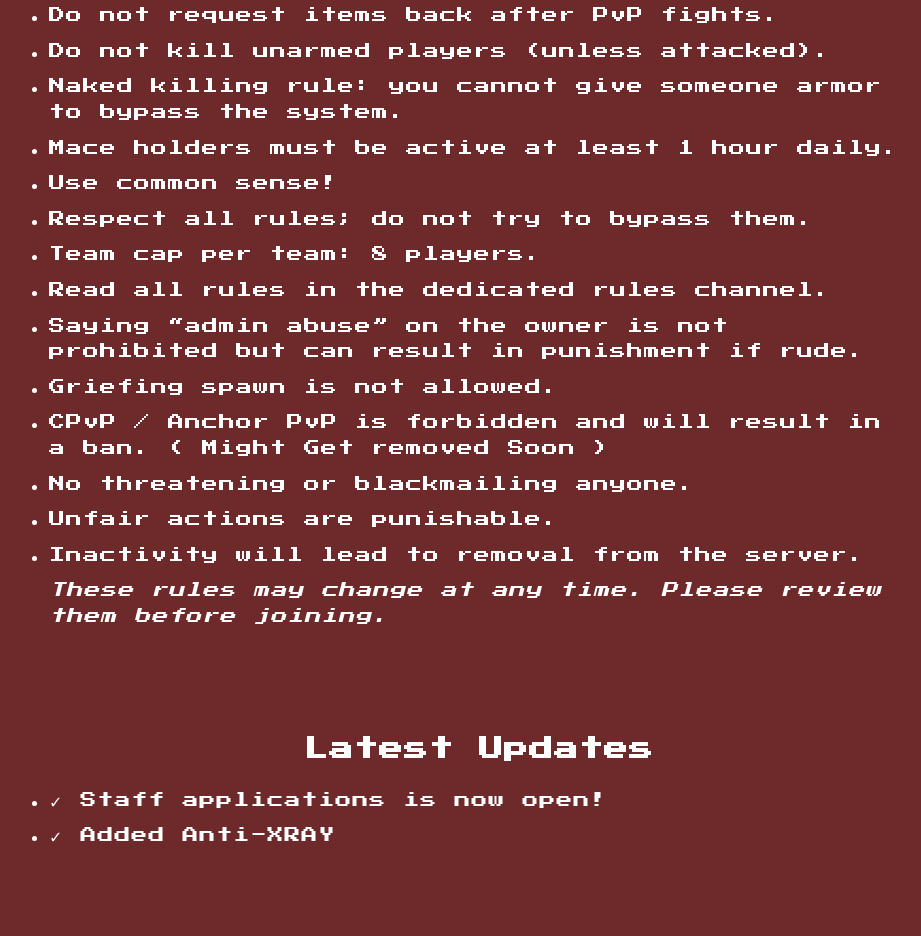
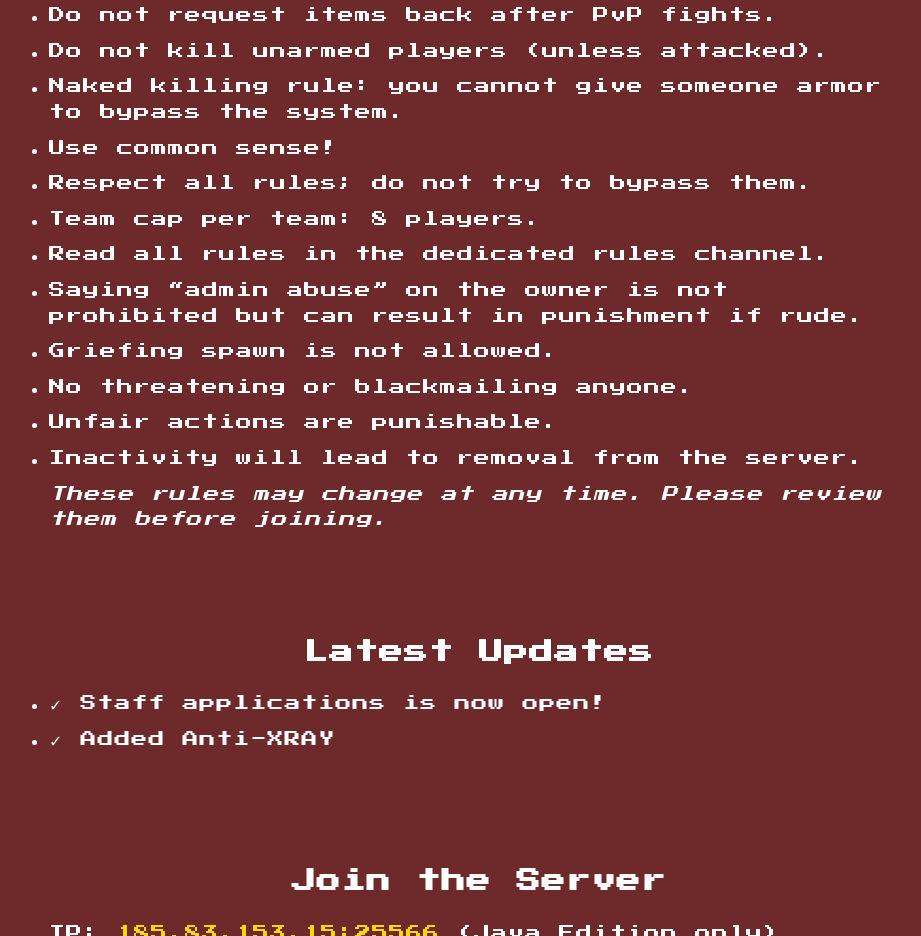
Before and after one commit to Memoo610/RivalrySMP, a plain HTML site: page index.html in a window 1280 px wide. Shown: the part 1319-2255 px from the top of the page, without its empty margins (161-1082 px from the left). Drawn offline with Linux system fonts and the light colour scheme; no server answers.

Commit message:
Rules upddate

```diff
--- a/index.html
+++ b/index.html
@@ -52,14 +52,12 @@
             <li>Do not request items back after PvP fights.</li>
             <li>Do not kill unarmed players (unless attacked).</li>
             <li>Naked killing rule: you cannot give someone armor to bypass the system.</li>
-            <li>Mace holders must be active at least 1 hour daily.</li>
             <li>Use common sense!</li>
             <li>Respect all rules; do not try to bypass them.</li>
             <li>Team cap per team: 8 players.</li>
             <li>Read all rules in the dedicated rules channel.</li>
             <li>Saying “admin abuse” on the owner is not prohibited but can result in punishment if rude.</li>
             <li>Griefing spawn is not allowed.</li>
-            <li>CPvP / Anchor PvP is forbidden and will result in a ban. ( Might Get removed Soon )</li>
             <li>No threatening or blackmailing anyone.</li>
             <li>Unfair actions are punishable.</li>
             <li>Inactivity will lead to removal from the server.</li>
```
